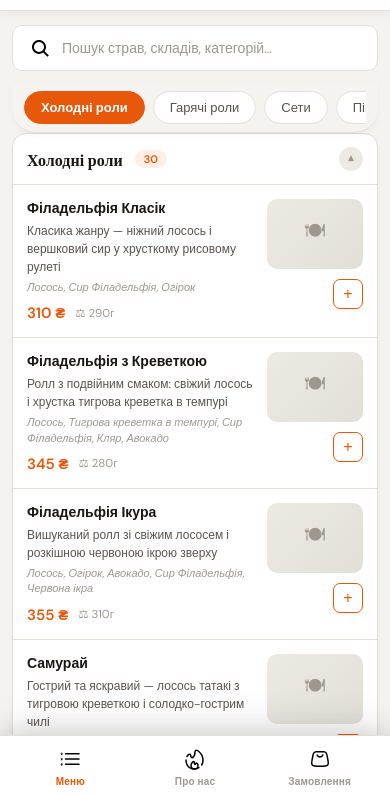
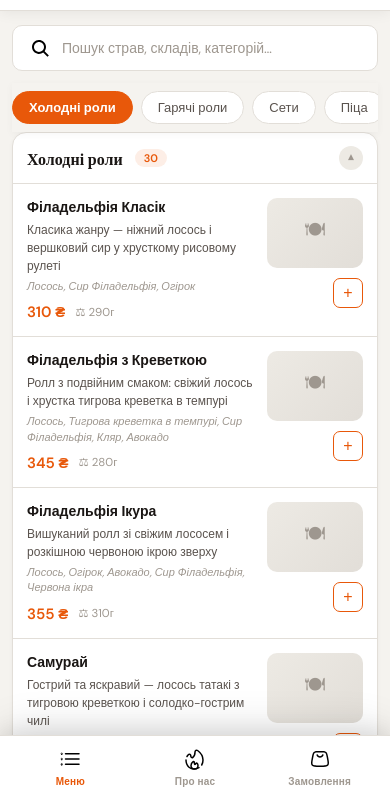
Before and after one commit to ivistt/ffmenu, a plain HTML site: page index.html in a window 390 px wide. Shown: the part 45-842 px from the top of the page. Drawn offline with nearby package versions, Linux system fonts and the light colour scheme; a web font is replaced by a local one.

Commit message:
Update style.css

```diff
--- a/style.css
+++ b/style.css
@@ -989,8 +989,9 @@ aside::-webkit-scrollbar-thumb { background: var(--border); border-radius: 2px;
 
   /* Sticky tabs — full width */
   .cat-tabs-sticky {
-    padding: 8px 12px;
-    border-radius: 0 0 24px 24px;
+    padding: 8px 0;
+    border-radius: 0;
+    border-width: 0;
   }
 
   /* Dish card: smaller image on mobile */
```
